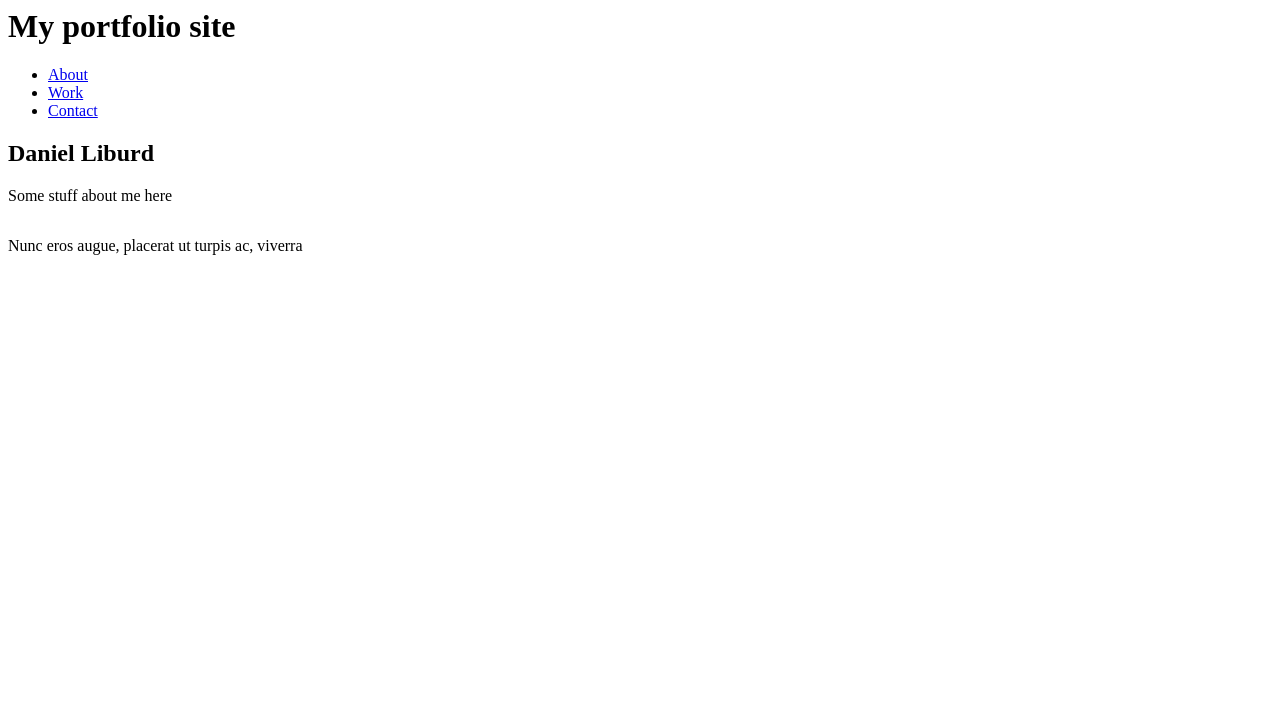
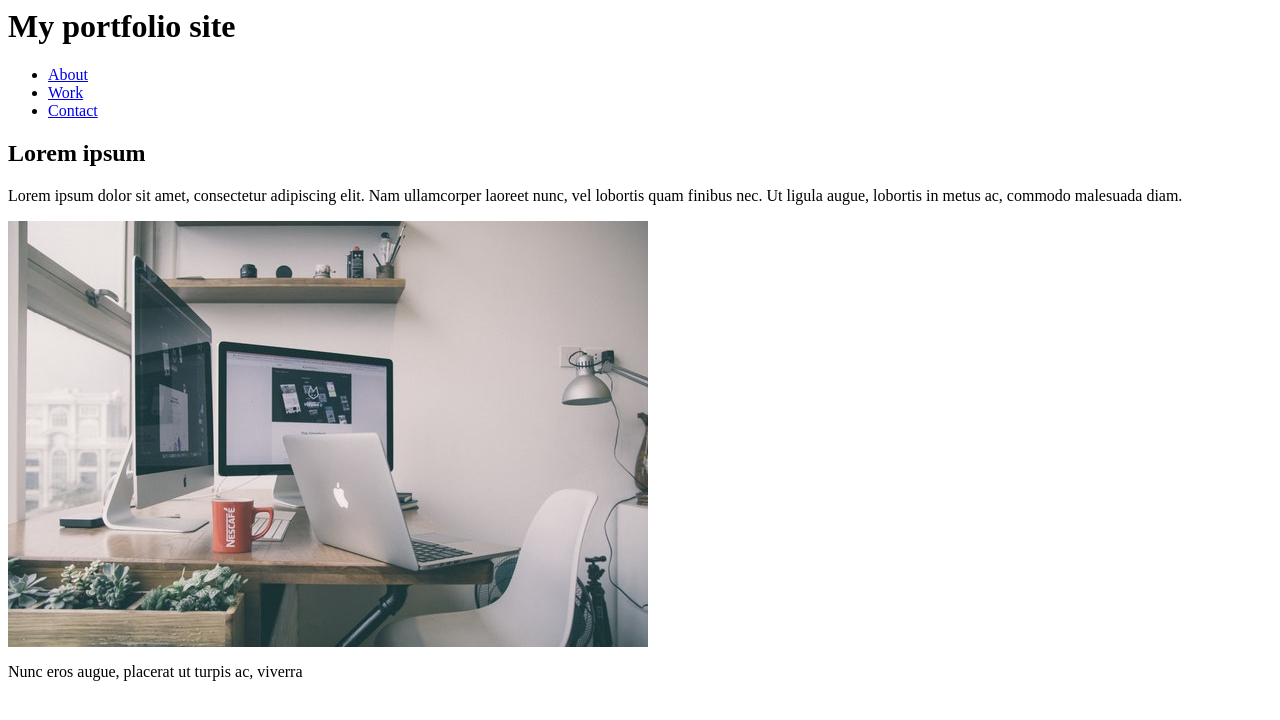
Before and after one commit to blackgirltech/html_tutorial, a plain HTML site: page index.html in a window 1280 px wide. Drawn offline with Linux system fonts and the light colour scheme.

Commit message:
Add image

```diff
--- a/index.html
+++ b/index.html
@@ -36,13 +36,13 @@
 
             <!-- left section -->
             <div class="left">
-                <h2>Daniel Liburd</h2>
-                <p>Some stuff about me here</p>
+                <h2>Lorem ipsum</h2>
+                <p>Lorem ipsum dolor sit amet, consectetur adipiscing elit. Nam ullamcorper laoreet nunc, vel lobortis quam finibus nec. Ut ligula augue, lobortis in metus ac, commodo malesuada diam.</p>
             </div>
 
             <!-- right section -->
             <div class="right">
-                <img />
+                <img src="assets/img/image.jpg" alt="a home office" />
             </div>
         </main>
 
```
